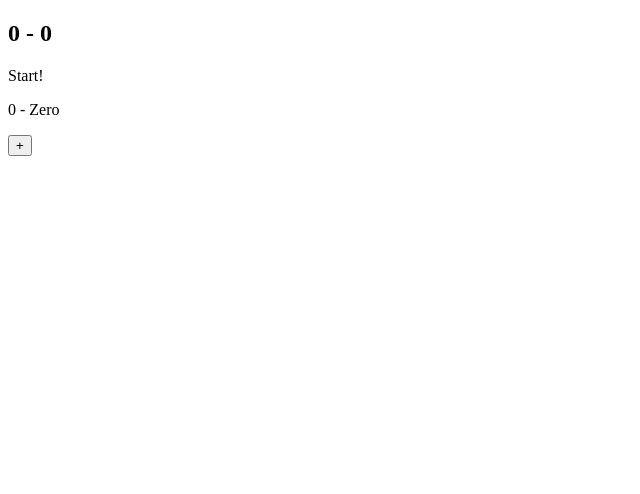
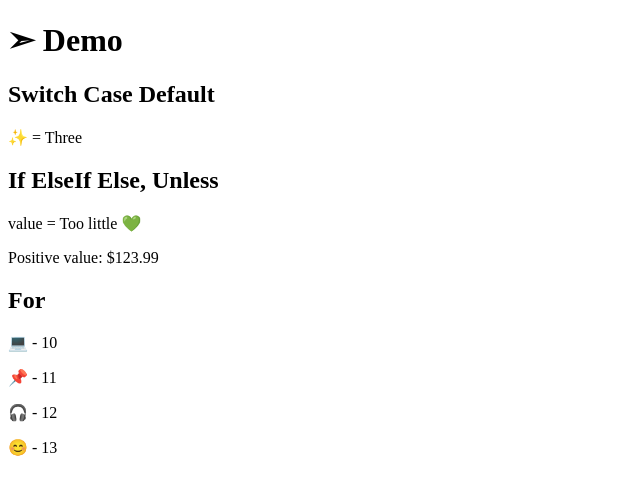
Before and after one commit to MikolajczukKamil/react-utils, a React (Create React App) app in the folder examples/: page / in a window 1280 px wide. Shown: the top 494 px of the page, without its empty margins (0-640 px from the left). Built offline with nearby package versions, Linux system fonts and the light colour scheme.

Commit message:
examples

```diff
--- a/examples/src/App.tsx
+++ b/examples/src/App.tsx
@@ -1,62 +1,31 @@
-import React, {useCallback, useState} from 'react'
+import React from 'react'
 
-import {If, ElseIf, Else} from "./If"
-import {Switch, Case} from "./Switch"
-import {For} from "./For"
-
-function ToEnglish({num}: { num: number }) {
-    return <Switch by={num}>
-        <Case value={0}>Zero</Case>
-        <Case value={1}>One</Case>
-        <Case value={2}>Two</Case>
-        <Case value={3}>Three</Case>
-
-        Unknown
-    </Switch>
-}
+import SwitchDemo from "./examples/switch"
+import IfAndUnlessDemo from "./examples/if"
+import ForDemo from "./examples/for"
 
 export default function App() {
-    const [numbers, setNumbers] = useState([0])
+    return (
+        <main>
+            <h1>➣ Demo</h1>
 
-    const addNumber = useCallback(() => {
-        setNumbers(l => [...l, l[l.length - 1] + 1])
-    }, [])
+            <section>
+                <h2>Switch Case Default</h2>
 
-    const removeNumber = useCallback(() => {
-        setNumbers(([_, ...l]) => l)
-    }, [])
+                <SwitchDemo/>
+            </section>
 
-    return (
-        <>
-            <h2>{numbers[0]} - {numbers[numbers.length - 1]}</h2>
+            <section>
+                <h2>If ElseIf Else, Unless</h2>
 
-            <If con={numbers.length >= 5}>
-                <button onClick={removeNumber}>-</button>
+                <IfAndUnlessDemo/>
+            </section>
 
-                <ElseIf con={numbers.length === 1}>
-                    Start!
-                </ElseIf>
+            <section>
+                <h2>For</h2>
 
-                <Else>
-                    <hr/>
-                </Else>
-            </If>
-
-            <For of={numbers}>
-                {(n) => (
-                    <p key={n}>
-                        {n} - <ToEnglish num={n}/>
-                    </p>
-                )}
-            </For>
-
-            <If con={numbers.length < 5}>
-                <button onClick={addNumber}>+</button>
-
-                <Else>
-                    <hr/>
-                </Else>
-            </If>
-        </>
+                <ForDemo/>
+            </section>
+        </main>
     )
 }
--- a/examples/src/For/For.tsx
+++ b/examples/src/For/For.tsx
@@ -1,6 +1,7 @@
 import {ReactElement, ReactNode} from "react"
 
 interface IForProps<T> {
+    /** array to iterate over */
     of: T[]
     /** Should add key prop to every element */
     children: (element: T, index: number, array: T[]) => ReactNode
@@ -11,11 +12,12 @@ interface IForProps<T> {
  *
  * @example
  * <For of={[1, 2, 3]}>{
- *  (nb) => nb ** 2
+ *  (nb) => <p>{ nb ** 2 }</p>
  * }</If>
  *
- * @return Array of rendered values, type `ReactElement` is only to satisfy `JSX` types check
+ * @return Array of rendered values
  */
 export function For<T>({children, of}: IForProps<T>): ReactElement {
+    // type `ReactElement` is only to satisfy `JSX` types check
     return of.map(children) as any
 }
--- a/examples/src/If/If.tsx
+++ b/examples/src/If/If.tsx
@@ -1,11 +1,14 @@
-import React, {Fragment, FunctionComponent, ReactElement, ReactNode} from "react"
+import {FC, Children, ReactNode} from "react"
 
 interface IIfProps {
+    /** condition like *ngIf="?" */
     con: boolean
-    children: ReactNode
+    children?: ReactNode
 }
 
 /**
+ * Children other then `ElseIf` and `Else` are treated as `Then`
+ *
  * @example
  * <If con={value < 1}>
  *     <Then />
@@ -14,76 +17,59 @@ interface IIfProps {
  *     <ElseIf con={value < 3} />
  *     <Else />
  * </If>
- *
- * @return filtered children, type ReactElement is only to satisfy JSX types check
  */
-export function If({children, con}: IIfProps): ReactElement {
-    if (!Array.isArray(children)) {
-        // Simple <If> {...} </If>
-        return con ? children as any : <></>
-    }
-
-    /**
-     * <If>
-     *     <Then>
-     *     ...<ElseIf>
-     *     ?<Else>
-     * </If>
-     */
-
+export const If: FC<IIfProps> = ({children, con}: IIfProps): any => {
+    /** Whether the condition has already been met */
     let lookElse: boolean = !con
 
-    const positiveFiltered: any = children.filter((child: any): boolean => {
-        // null or {0}
-        if (!child) return con
+    /** Else can be in any position in children array */
+    const elseChildren: ReactNode[] = []
 
+    const thenAndElseIfChildren = Children.map(children, (child: ReactNode) => {
+        if (!child) {
+            return con ? child : null
+        }
+
+        // @ts-ignore
         if (child.type === ElseIf) {
+            // @ts-ignore
             if (lookElse && child.props.con) {
                 lookElse = false
-                return true
+                return child
             }
 
-            return false
+            return null
         }
 
+        // @ts-ignore
         if (child.type === Else) {
-            return false
+            elseChildren.push(child)
+            return null
         }
 
-        return con
+        return con ? child : null
     })
 
-    /**
-     * Else can be in any position in children array
-     */
-    return positiveFiltered.length > 0 || con ? positiveFiltered : children.filter((child: any) => child?.type === Else)
+    return lookElse ? elseChildren : thenAndElseIfChildren
 }
 
+/** not If */
+export const Unless: FC<IIfProps> = ({con, ...props}: IIfProps) => If({...props, con: !con})
+
+
+/** Use only inside `If` else works as `React.Fragment` */
+export const ElseIf: FC<IIfProps> = ({children}: IIfProps) => children as any
+
+
 interface IThenOrElseProps {
-    children: ReactNode
+    children?: ReactNode
 }
 
-/**
- * Use only inside `If` else works like `React.Fragment`
- *
- * @return `children`, type `ReactElement` is only to satisfy `JSX` types check
- */
-export function Else({children}: IThenOrElseProps): ReactElement {
-    return children as any
-}
+/** Use only inside `If` else works as `React.Fragment` */
+export const Else: FC<IThenOrElseProps> = ({children}: IThenOrElseProps) => children as any
 
 /**
- * Use only inside `If` else works like `React.Fragment`
- *
- * @return `children`, type `ReactElement` is only to satisfy `JSX` types check
+ * Use only inside `If` else works as `React.Fragment`
+ * `Then` is optional, every component different from `ElseIf` and `Else` is treated as `Then`
  */
-export function ElseIf({children}: IIfProps): ReactElement {
-    return children as any
-}
-
-/**
- * Use only inside `If` else works like `React.Fragment`
- *
- * `Then` is optional, every component different from `ElseIf` and `Else` is treated like `Then`
- */
-export const Then: FunctionComponent<IThenOrElseProps> = Fragment
+export const Then: FC<IThenOrElseProps> = ({children}: IThenOrElseProps) => children as any
--- a/examples/src/Switch/Switch.ts
+++ b/examples/src/Switch/Switch.ts
@@ -1,50 +1,64 @@
-import {Fragment, ReactElement, ReactNode} from "react"
+import {Children, FC, ReactNode} from "react"
 
-interface ISwitchProps<T> {
-    by: T
-    children: ReactNode
+interface ISwitchProps {
+    children?: ReactNode
+    /** like [ngSwitch]="?" */
+    by: any
 }
 
 /**
  * @example
  * <Switch by={value}>
- *     <Case value={1} />
- *     <Case value={2} />
- *     {...}
- *     ?<Default />
- * </If>
+ *     <Case value={1}> <One /> </Case>
+ *     <Case value={2}> <Two /> </Case>
  *
- * @return filtered `children`, type `ReactElement` is only to satisfy `JSX` types check
+ *     <Default> <NoValue /> <Default>
+ * </Switch>
  */
-export function Switch<T>({children, by}: ISwitchProps<T>): ReactElement {
-    // <Switch><Case /></Switch>
-    const candidates: ReactNode[] = Array.isArray(children) ? children : [children]
+export const Switch: FC<ISwitchProps> = ({children, by}: ISwitchProps): any => {
+    /** Default can be in any position in children array */
+    const defaultChildren: ReactNode[] = []
 
-    return candidates.find(
-        (child: any): boolean => child?.type === Case && child.props.value === by
-        ) ||
-        candidates.filter(
-            (child: any): boolean => !child || child.type !== Case
-        ) as any
+    let isMatchInCases = false
+
+    const caseChildren = Children.map(children, (child: ReactNode) => {
+        if (!child) {
+            defaultChildren.push(child)
+            return null
+        }
+
+        // @ts-ignore
+        if (child.type === Case) {
+            // @ts-ignore
+            if (child.props.value === by) {
+                isMatchInCases = true
+                return child
+            }
+
+            return null
+        }
+
+        defaultChildren.push(child)
+        return null
+    })
+
+    return isMatchInCases ? caseChildren : defaultChildren
 }
 
-interface ICaseProps<T> {
-    value: T
+interface ICaseProps {
+    value: any
     children: ReactNode
 }
 
-/**
- * Use only inside `Switch` else works like `React.Fragment`
- *
- * @return `children`, type `ReactElement` is only to satisfy `JSX` types check
- */
-export function Case<T>({children}: ICaseProps<T>): ReactElement {
-    return children as any
+/** Use only inside `Switch` else works like `React.Fragment` */
+export const Case: FC<ICaseProps> = ({children}: ICaseProps) => children as any
+
+interface IDefaultProps {
+    children?: ReactNode
 }
 
 /**
- * Use only inside `Switch` else works like `React.Fragment`
- *
- * `Default` is optional, every component different from `Case` is treated like `Default`
+ * Use only inside `Switch` else works as `React.Fragment`
+ * `Default` is optional, every component different from `Case` is treated as `Default`
  */
-export const Default = Fragment
+export const Default: FC<IDefaultProps> = ({children}: IDefaultProps) => children as any
--- /dev/null
+++ b/examples/src/examples/for.tsx
@@ -0,0 +1,11 @@
+import React from 'react'
+
+import {For} from "../For"
+
+export default function ForDemo() {
+    return (
+        <For of={['💻', '📌', '🎧', '😊']}>
+            {(img, i) => <p key={i}>{img} - {i + 10}</p>}
+        </For>
+    )
+}
--- /dev/null
+++ b/examples/src/examples/if.tsx
@@ -0,0 +1,25 @@
+import React from 'react'
+
+import {Else, ElseIf, If, Then, Unless} from "../If"
+
+export default function IfDemo() {
+    const magicNumber = Math.round(Math.random() * 10)
+
+    return (
+        <p>
+            value = {' '}
+
+            <If con={magicNumber < 4}>
+                <Then> Too little 💚 </Then>
+
+                <ElseIf con={magicNumber <= 6}> Average 💎 </ElseIf>
+
+                <Else> Many 🧡 </Else>
+            </If>
+
+            <Unless con={magicNumber === 0}>
+                <p>Positive value: ${magicNumber * 123}.99</p>
+            </Unless>
+        </p>
+    )
+}
--- /dev/null
+++ b/examples/src/examples/switch.tsx
@@ -0,0 +1,22 @@
+import React from 'react'
+
+import {Switch, Case, Default} from "../Switch"
+
+export default function SwitchDemo() {
+    const magicNumber = Math.round(Math.random() * 4)
+
+    return (
+        <p>
+            ✨ = {' '}
+
+            <Switch by={magicNumber}>
+                <Case value={0}>Zero</Case>
+                <Case value={1}>One</Case>
+                <Case value={2}>Two</Case>
+                <Case value={3}>Three</Case>
+
+                <Default>Unknown</Default>
+            </Switch>
+        </p>
+    )
+}
```
